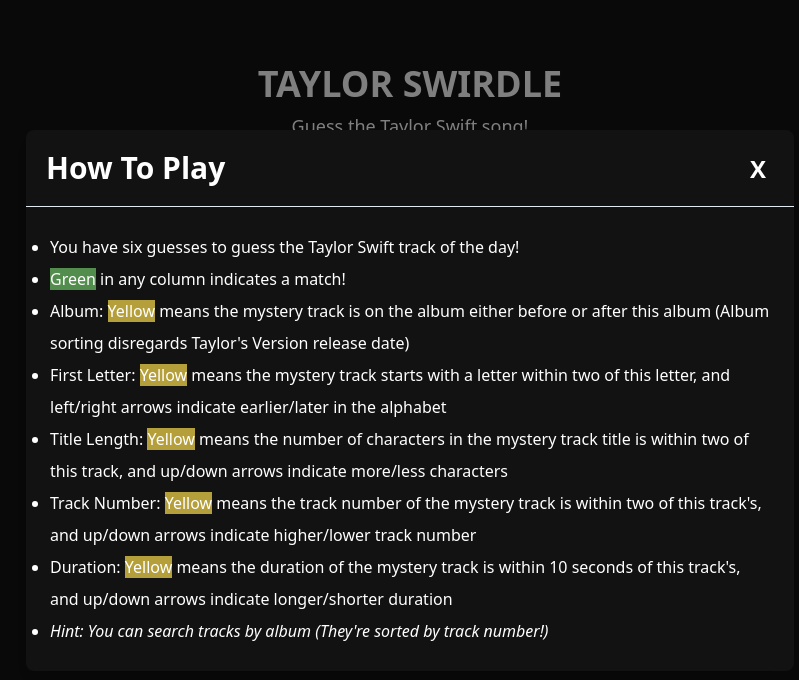
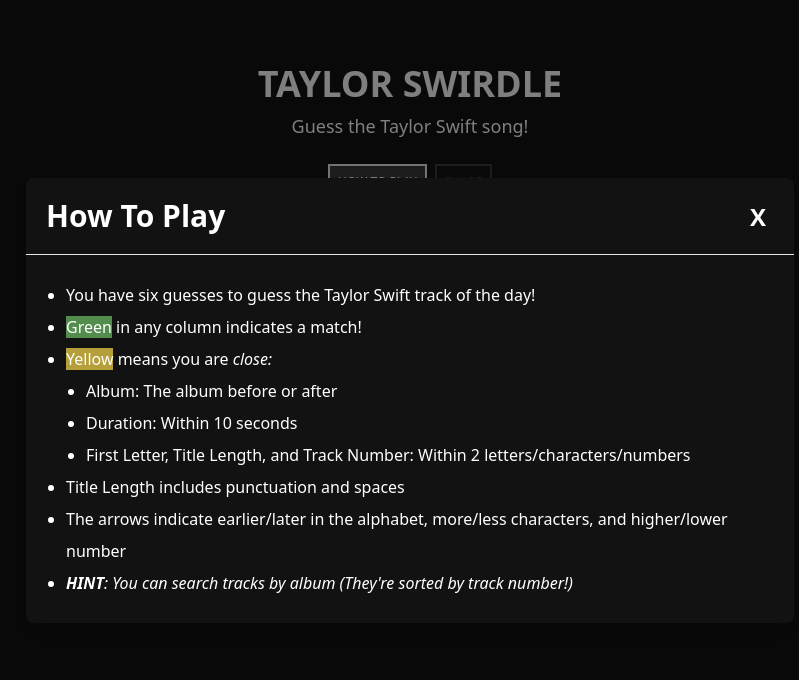
Before and after one commit to hjiang23/taylor-swirdle, a React (Create React App) app: page / in a window 1280 px wide. Both pictures are taken after a click on the button "HOW TO PLAY". Shown: the top 680 px of the page, without its empty margins (230-1029 px from the left). Built offline with nearby package versions, Linux system fonts and the light colour scheme; no server answers.

Commit message:
changed how to play text

```diff
--- a/src/components/Rules.tsx
+++ b/src/components/Rules.tsx
@@ -39,16 +39,21 @@ function Rules(props: any) {
                   </button>
                 </div>
                 {/*body*/}
-                <div className="relative p-6 flex-auto">
-                    <ul className="list-disc text-left text-base leading-loose">
-                        <li>You have six guesses to guess the Taylor Swift track of the day!</li>
-                        <li><span className = "bg-[#538d4e]">Green</span> in any column indicates a match!</li>
-                        <li>Album: <span className = "bg-[#b59f3b]">Yellow</span> means the mystery track is on the album either before or after this album (Album sorting disregards Taylor's Version release date)</li>
-                        <li>First Letter: <span className = "bg-[#b59f3b]">Yellow</span> means the mystery track starts with a letter within two of this letter, and left/right arrows indicate earlier/later in the alphabet</li>
-                        <li>Title Length: <span className = "bg-[#b59f3b]">Yellow</span> means the number of characters in the mystery track title is within two of this track, and up/down arrows indicate more/less characters</li>
-                        <li>Track Number: <span className = "bg-[#b59f3b]">Yellow</span> means the track number of the mystery track is within two of this track's, and up/down arrows indicate higher/lower track number</li>
-                        <li>Duration: <span className = "bg-[#b59f3b]">Yellow</span> means the duration of the mystery track is within 10 seconds of this track's, and up/down arrows indicate longer/shorter duration</li>
-                        <li><em>Hint: You can search tracks by album (They're sorted by track number!)</em></li>
+                <div className="relative py-6 px-10 flex-auto text-left text-base leading-loose">
+                    <ul className = "list-disc">
+                      <li>You have six guesses to guess the Taylor Swift track of the day!</li>
+                      <li><span className = "bg-[#538d4e]">Green</span> in any column indicates a match!</li>
+                      <li><span className = "bg-[#b59f3b]">Yellow</span> means you are <em>close:</em></li>
+                    </ul>
+                    <ul className = "list-disc pl-5">
+                    <li >Album: The album before or after</li>
+                          <li>Duration: Within 10 seconds</li>
+                          <li>First Letter, Title Length, and Track Number: Within 2 letters/characters/numbers</li>
+                    </ul>
+                    <ul className = "list-disc">
+                        <li>Title Length includes punctuation and spaces</li>
+                        <li>The arrows indicate earlier/later in the alphabet, more/less characters, and higher/lower number</li>
+                        <li><em><strong>HINT</strong>: You can search tracks by album (They're sorted by track number!)</em></li>
                     </ul>
                 </div>
               </div>
--- a/src/handleGuess.ts
+++ b/src/handleGuess.ts
@@ -81,19 +81,6 @@ function handleTrackNumber(guessObj: DataEntry, ansObj: DataEntry) {
     return {track_number: guessObj.track_number, correctness: correctness, direction: correctness === 2 ? 0 : guessObj.track_number < ansObj.track_number ? 1 : -1};
 }
 
-function handleFeatures(guessObj: DataEntry, ansObj: DataEntry) {
-    let correctness;
-
-    if (guessObj.featuring === ansObj.featuring) {
-      correctness = 2;
-    }
-    else {
-      correctness = guessObj.featuring !== "NA" && ansObj.featuring !== "NA" ? 1 : 0;
-    }
-
-    return {featuring: guessObj.featuring === "NA" ? "None" : guessObj.featuring, correctness: correctness};
-}
-
 function handleBonus(guessObj: DataEntry, ansObj: DataEntry) {
 
     let bonus, ansBonus, correctness;
```
